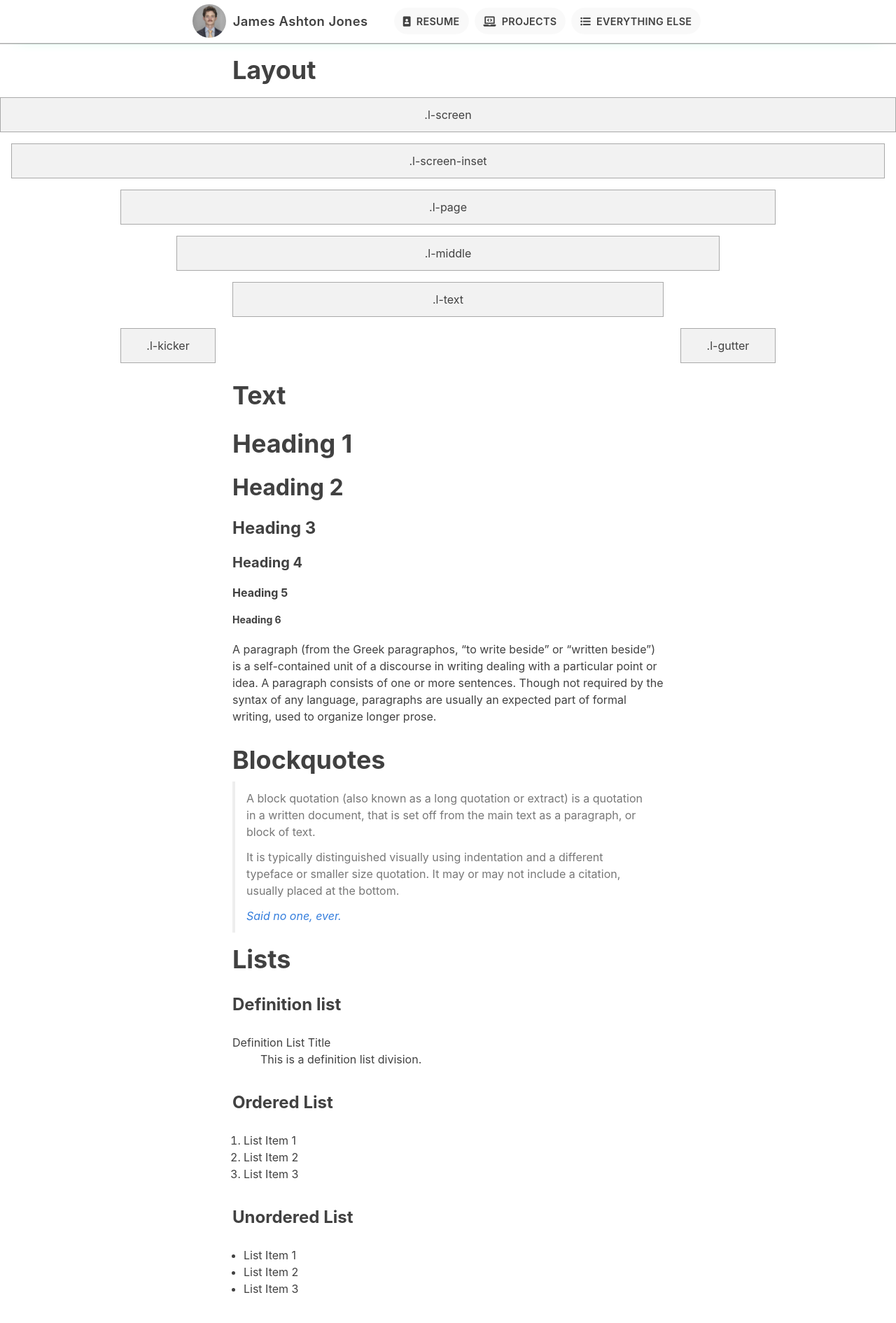
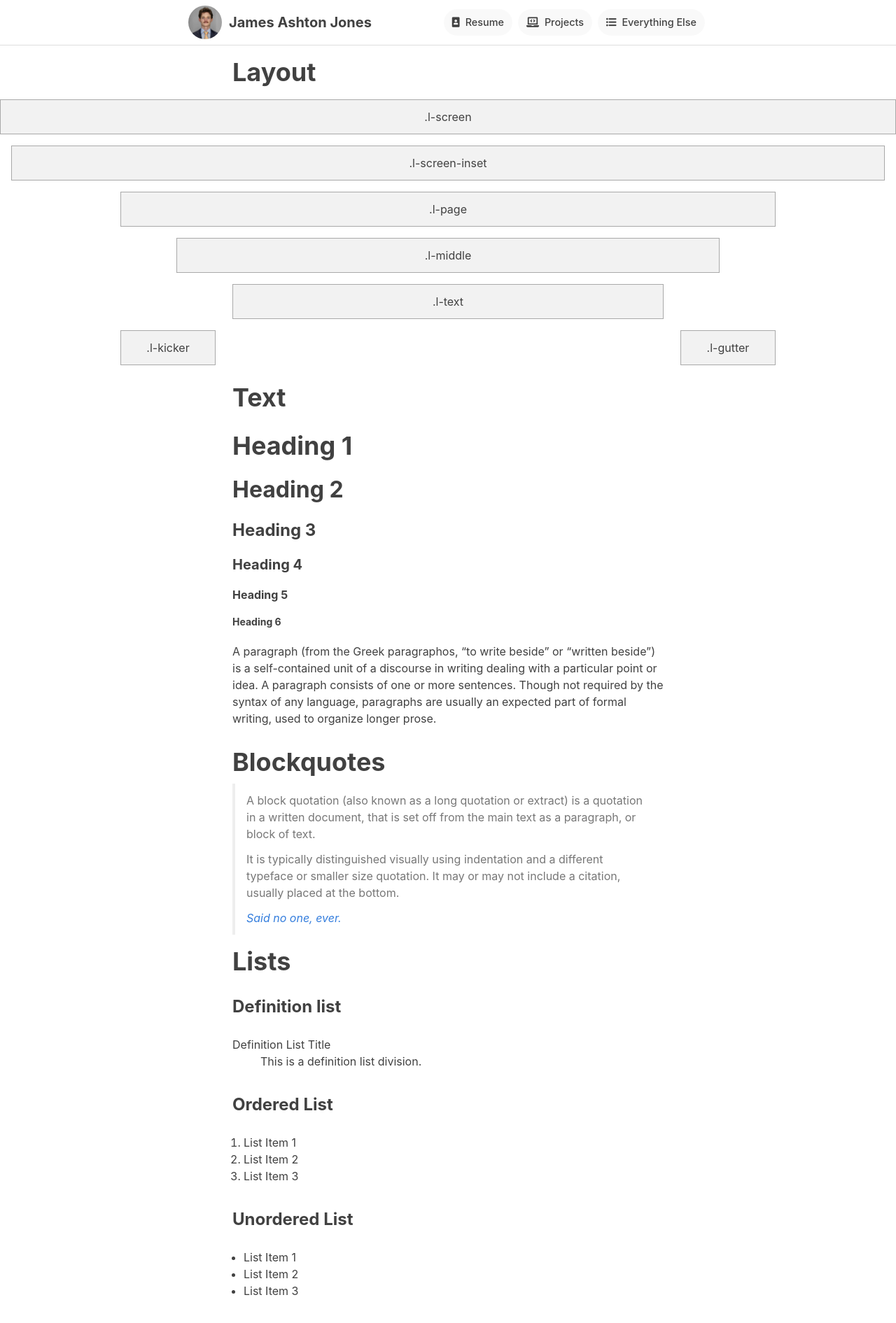
Before and after one commit to JamesAshtonJones/jamesashtonjones.github.io, a Jekyll site: the page built from style-guide.html, in a window 1280 px wide. Shown: the top 1891 px of the page at 70% size. Built offline with Jekyll 4.4.1, drawn with Linux system fonts in a browser that asks for light colours; nearby versions of some CDN libraries; some web fonts are replaced.

Commit message:
Update _header.scss

```diff
--- a/_sass/_header.scss
+++ b/_sass/_header.scss
@@ -1,140 +1,32 @@
-// #masthead {
-//     border-bottom: 1px solid $border-color;
-//     padding-top: 0.5rem;
-//     padding-bottom: 0.5rem;
-// }
+#masthead {
+    border-bottom: 1px solid $border-color;
+    padding-top: 0.5rem;
+    padding-bottom: 0.5rem;
+}
 
 
-// #masthead > h1 {
-//     grid-column: text-start / 6;
-//     font-size: 1.25rem;
-//     margin-top: 0rem;
-//     margin-bottom: 0rem;
-//     display: flex;
-//     flex-direction: column;
-//     justify-content: center;
-//     align-items: center;
-//     width: max-content;
-// }
-
-// .navbar-image {
-//     display: flex;
-//     flex-direction: row !important;
-//     gap: 10px;
-// }
-
-// #masthead > h1 > a {
-//     color: $text-color;
-// }
-
-// #masthead > nav {
-//     grid-column: 6 / text-end;
-//     display: flex;
-//     flex-direction: row;
-//     align-items: center;
-//     justify-content: flex-end;
-//     font-size: 0.9rem;
-// }
-
-// nav > a {
-// 	background-color: $black-025;
-// 	border-radius: 5rem;
-// 	padding: 0.5rem 0.75rem;
-// 	margin: 0.25rem;
-// 	text-align: center;
-// 	grid-column: 1fr;
-// 	transition: all .2s ease-in-out;
-// 	color: $text-color;
-// 	font-weight: 500;
-// }
-
-// nav > a:hover {
-//     text-decoration: none;
-// 	background: $black-05;
-// 	transform: scale(1.03);
-//     color: $text-color;
-// }
-
-// @media screen and (max-width:$mobile) {
-
-//     #masthead {
-//         padding-top: 0.5rem;
-//         padding-bottom: 0.5rem;
-//     }
-
-//     #masthead > h1 {
-//         grid-column: page;
-//         margin-top: 0.5rem;
-//         margin-bottom: 0.5rem;
-//     }
-
-//     #masthead > nav {
-//         grid-column: page;
-//         justify-content: flex-start;
-//     }
-
-// }
-$qf-surface:      if(global-variable-exists(border-color), transparent, #0b0f17);
-$qf-accent:       if(global-variable-exists(brand-accent), $text-color, #3ddc97); /* muted green */
-$qf-muted:        if(global-variable-exists(black-025), $black-025, rgba(255,255,255,0.06));
-$qf-muted-2:      if(global-variable-exists(black-05),  $black-05,  rgba(255,255,255,0.1));
-$qf-text:         if(global-variable-exists(text-color), $text-color, #e6eef7);
-$qf-border:       if(global-variable-exists(border-color), $border-color, rgba(255,255,255,0.12));
-
-/* Masthead: lean, data-first look */
-#masthead {
-  border-bottom: 1px solid $qf-border;
-  padding-top: 0.4rem;
-  padding-bottom: 0.4rem;
-  background: $qf-surface;
-  -webkit-font-smoothing: antialiased;
-  -moz-osx-font-smoothing: grayscale;
-
-  /* subtle bottom glow, like a trading terminal separator */
-  box-shadow: 0 1px 0 0 rgba(0,0,0,0.35), 0 8px 24px -24px $qf-accent;
-}
-
-/* Title block: compact, numbers align, slight tracking */
 #masthead > h1 {
     grid-column: text-start / 6;
-  font-size: 1.15rem;
-  margin: 0;
+    font-size: 1.25rem;
+    margin-top: 0rem;
+    margin-bottom: 0rem;
     display: flex;
     flex-direction: column;
     justify-content: center;
-  align-items: center; /* keep your layout intent */
+    align-items: center;
     width: max-content;
-  font-weight: 600;
-  letter-spacing: 0.02em;
-  color: $qf-text;
-  font-variant-numeric: tabular-nums lining-nums;
-  /* fallback for older engines */
-  font-feature-settings: "tnum" 1, "lnum" 1;
 }
 
 .navbar-image {
     display: flex;
     flex-direction: row !important;
     gap: 10px;
-
-  /* finance-y restraint on logos/icons */
-  img, svg {
-    filter: grayscale(20%);
-    opacity: 0.9;
-    transition: filter .15s ease, opacity .15s ease;
-  }
-  img:hover, svg:hover {
-    filter: grayscale(0%);
-    opacity: 1;
-  }
 }
 
 #masthead > h1 > a {
-  color: $qf-text;
-  text-decoration: none;
+    color: $text-color;
 }
 
-/* Right-side nav: terse, terminal-esque chips */
 #masthead > nav {
     grid-column: 6 / text-end;
     display: flex;
@@ -144,62 +36,27 @@ $qf-border:       if(global-variable-exists(border-color), $border-color, rgba(2
     font-size: 0.9rem;
 }
 
-/* Links: pill chips with subtle borders and numeric-friendly typography */
 nav > a {
-  background-color: $qf-muted;
-  border: 1px solid transparent;
-  border-radius: 9999px; /* 5rem but clearer */
-  padding: 0.45rem 0.75rem;
+	background-color: $black-025;
+	border-radius: 5rem;
+	padding: 0.5rem 0.75rem;
 	margin: 0.25rem;
 	text-align: center;
 	grid-column: 1fr;
-  transition: background-color .15s ease, border-color .15s ease, transform .15s ease, box-shadow .15s ease;
-  color: $qf-text;
-  font-weight: 600;
-  letter-spacing: 0.02em;
-  text-transform: uppercase;
-  font-variant-numeric: tabular-nums lining-nums;
-
-  /* reduce “bouncy” feel for a more institutional vibe */
-  transform: translateY(0);
-  box-shadow: 0 0 0 0 rgba(0,0,0,0);
+	transition: all .2s ease-in-out;
+	color: $text-color;
+	font-weight: 500;
 }
 
 nav > a:hover {
     text-decoration: none;
-  background: $qf-muted-2;
-  border-color: rgba($qf-accent, 0.35);
-  transform: translateY(-1px);
-  box-shadow: 0 4px 14px -10px rgba($qf-accent, 0.35);
-  color: $qf-text;
+	background: $black-05;
+	transform: scale(1.03);
+    color: $text-color;
 }
 
-/* Active state for current page */
-nav > a.is-active,
-nav > a[aria-current="page"] {
-  background: rgba($qf-accent, 0.12);
-  border-color: rgba($qf-accent, 0.6);
-}
+@media screen and (max-width:$mobile) {
 
-/* Keyboard focus—visible but understated */
-nav > a:focus-visible, #masthead > h1 > a:focus-visible {
-  outline: 2px solid rgba($qf-accent, 0.8);
-  outline-offset: 2px;
-  border-radius: 8px;
-}
-
-/* Respect reduced motion */
-@media (prefers-reduced-motion: reduce) {
-  nav > a,
-  .navbar-image img,
-  .navbar-image svg {
-    transition: none;
-    transform: none;
-  }
-}
-
-/* Mobile tightening */
-@media screen and (max-width: $mobile) {
     #masthead {
         padding-top: 0.5rem;
         padding-bottom: 0.5rem;
@@ -207,20 +64,13 @@ nav > a:focus-visible, #masthead > h1 > a:focus-visible {
 
     #masthead > h1 {
         grid-column: page;
-    margin: 0.5rem 0;
-    font-size: 1.05rem;
+        margin-top: 0.5rem;
+        margin-bottom: 0.5rem;
     }
 
     #masthead > nav {
         grid-column: page;
         justify-content: flex-start;
-    overflow-x: auto;
-    -webkit-overflow-scrolling: touch;
-    gap: 0.125rem;
     }
 
-  nav > a {
-    padding: 0.45rem 0.65rem;
-    white-space: nowrap; /* ticker-like row on mobile */
 }
-}
```
Lines whose indentation alone changed are shown as unchanged.
